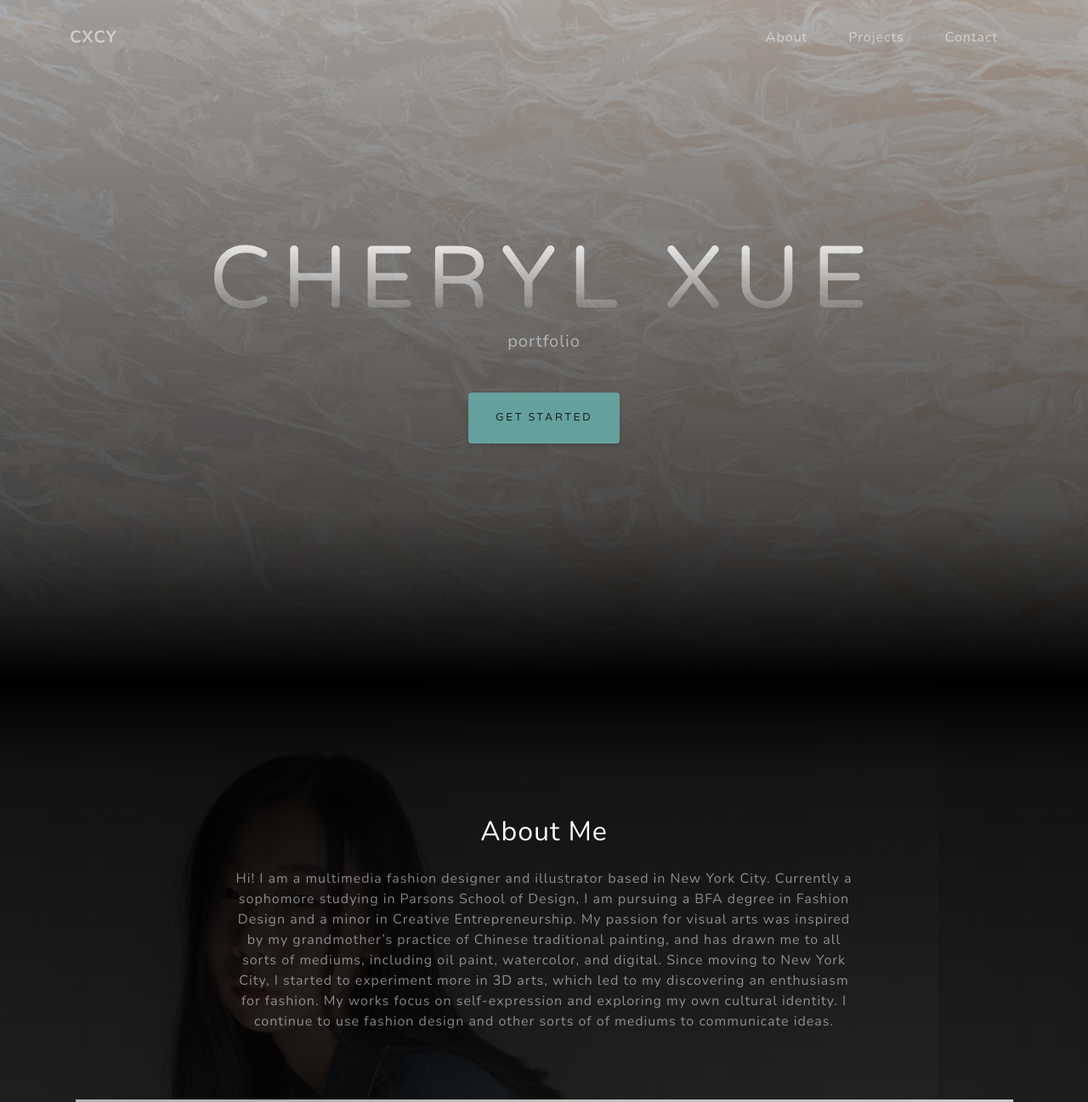
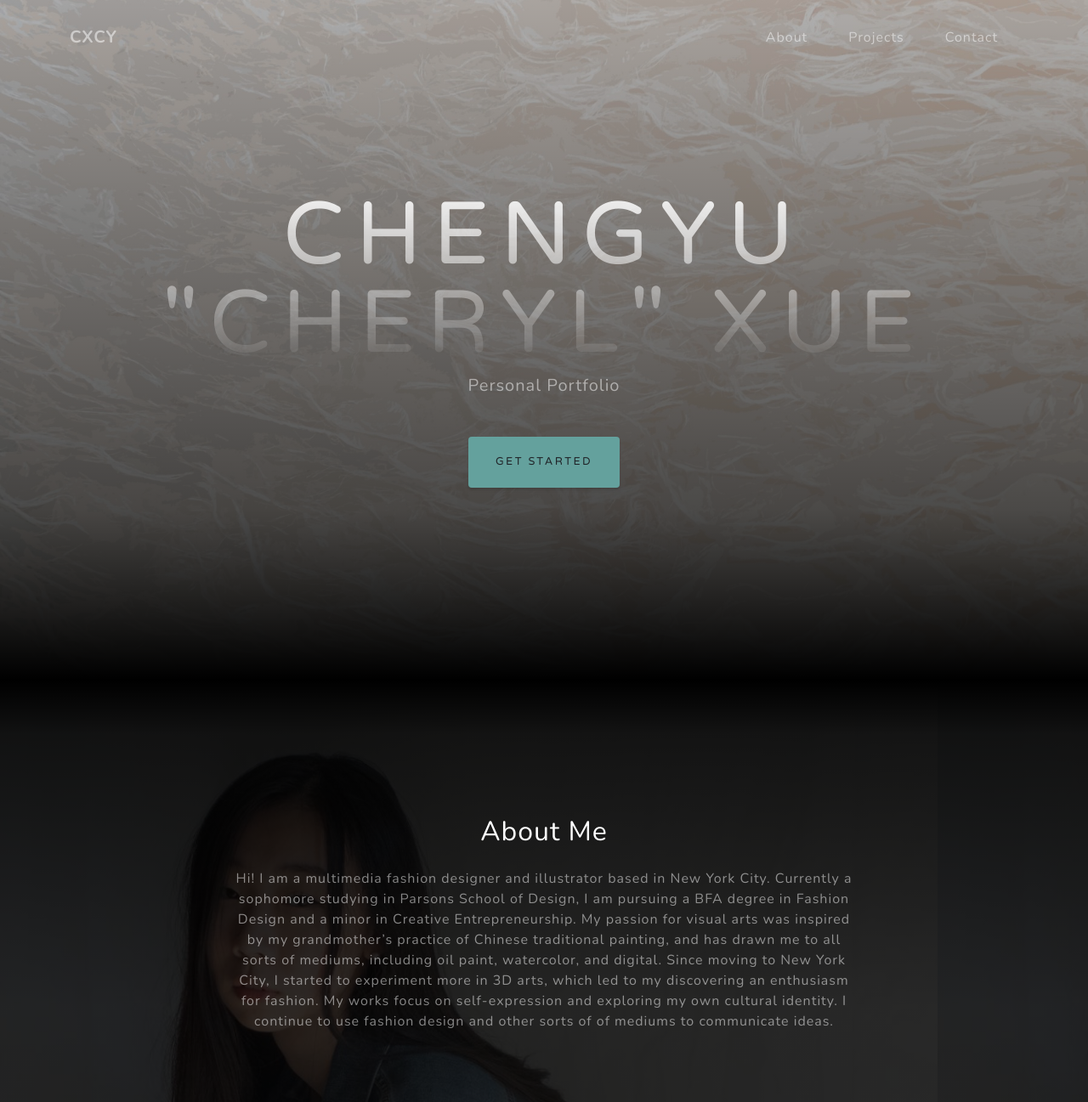
Before and after one commit to Emily-Feng/Emily-Feng.github.io, a plain HTML site: page index.html in a window 1280 px wide. Shown: the top 1297 px of the page at 85% size. Drawn offline with nearby package versions, Linux system fonts and the light colour scheme.

Commit message:
masthead changes

```diff
--- a/index.html
+++ b/index.html
@@ -37,15 +37,15 @@
         <header class="masthead">
             <div class="container d-flex h-100 align-items-center">
                 <div class="mx-auto text-center">
-                    <h1 class="mx-auto my-0 text-uppercase">CHERYL XUE</h1>
-                    <h2 class="text-white-50 mx-auto mt-2 mb-5">portfolio </h2>
+                    <h1 class="mx-auto my-0 text-uppercase">CHENGYU "CHERYL" XUE</h1>
+                    <h2 class="text-white-50 mx-auto mt-2 mb-5">Personal Portfolio </h2>
                     <a class="btn btn-primary js-scroll-trigger" href="#about">Get Started</a>
                 </div>
             </div>
         </header>
         <!-- About-->
         <section class="about-section text-center" id="about">
-            <div class="container">
+            <div class="container h-100">
                 <div class="row">
                     <div class="col-lg-8 mx-auto">
                         <h2 class="text-white mb-4">About Me</h2>
@@ -59,7 +59,6 @@
                         </p>
                     </div>
                 </div>
-                <img class="img-fluid" src="assets/img/about_placeholder.png" alt="" />
             </div>
         </section>
         <!-- Projects-->
```
